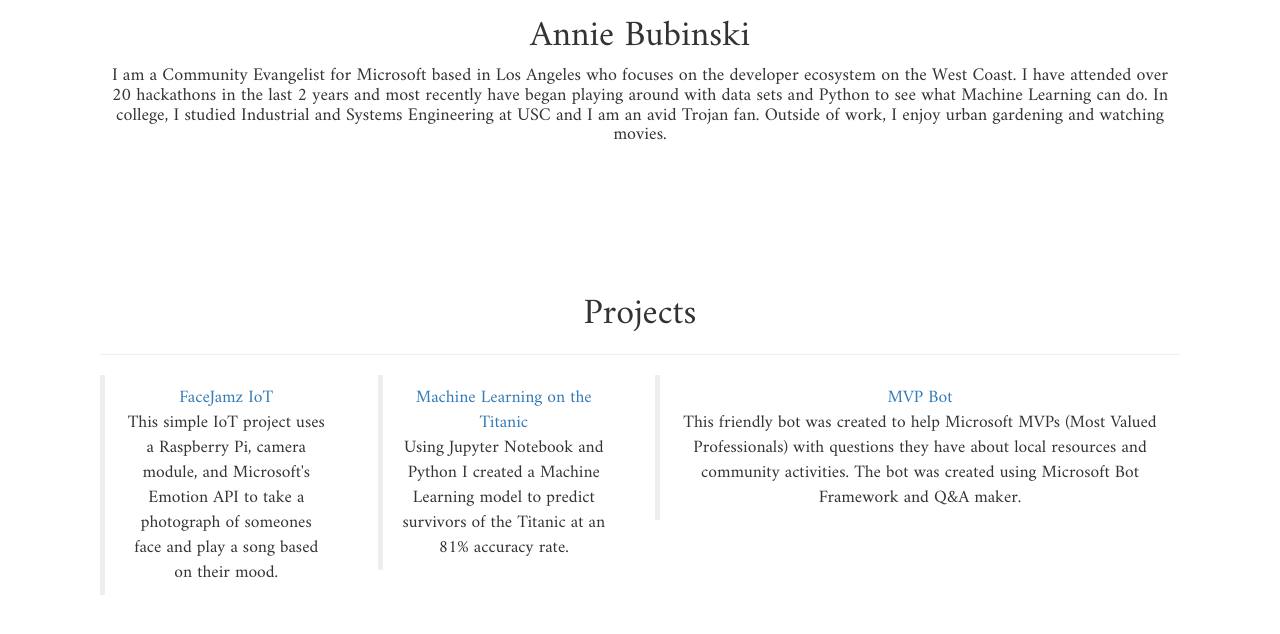
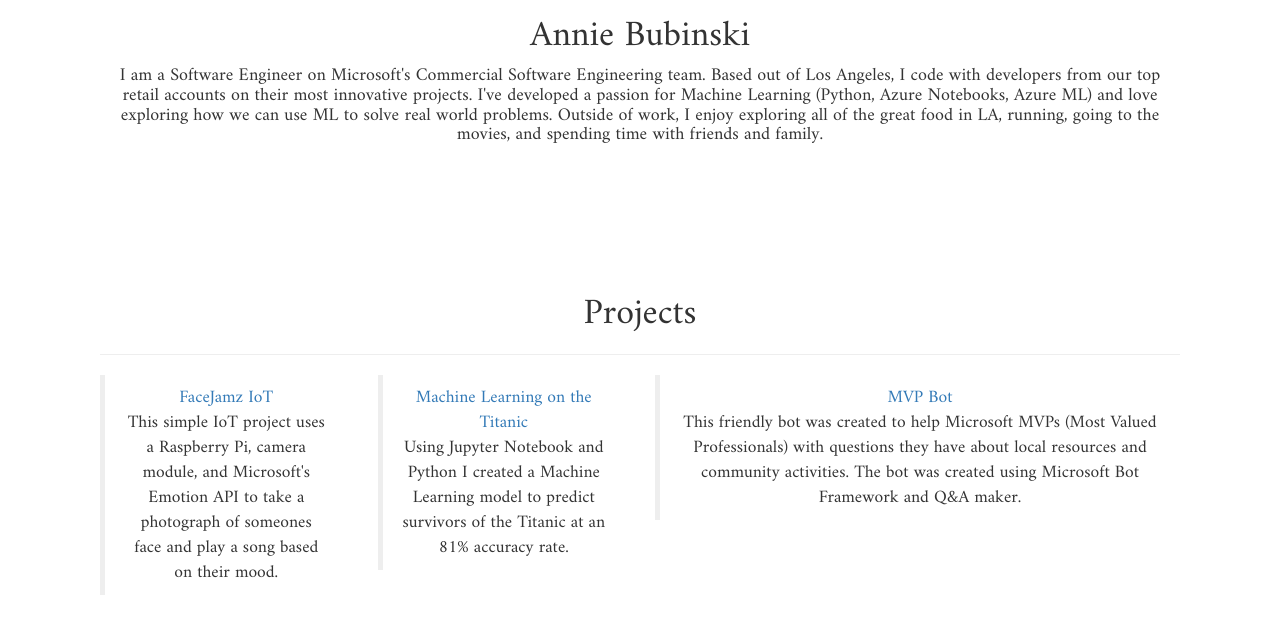
Before and after one commit to abubinski/personalwebsite, a plain HTML site: page index.html in a window 1280 px wide. Shown: the part 216-850 px from the top of the page. Drawn offline with nearby package versions, Linux system fonts and the light colour scheme.

Commit message:
updated bio

```diff
--- a/index.html
+++ b/index.html
@@ -35,7 +35,7 @@
     <div class ="about" id="about">
         <img src = "docs/headshot.jpg" style="width:150px">
         <h1>Annie Bubinski</h1>
-        <h4> I am a Community Evangelist for Microsoft based in Los Angeles who focuses on the developer ecosystem on the West Coast. I have attended over 20 hackathons in the last 2 years and most recently have began playing around with data sets and Python to see what Machine Learning can do. In college, I studied Industrial and Systems Engineering at USC and I am an avid Trojan fan. Outside of work, I enjoy urban gardening and watching movies. </h4>
+        <h4> I am a Software Engineer on Microsoft's Commercial Software Engineering team. Based out of Los Angeles, I code with developers from our top retail accounts on their most innovative projects. I've developed a passion for Machine Learning (Python, Azure Notebooks, Azure ML) and love exploring how we can use ML to solve real world problems. Outside of work, I enjoy exploring all of the great food in LA, running, going to the movies, and spending time with friends and family. </h4>
     </div>
 
 <!-- PROJECTS -->
```
